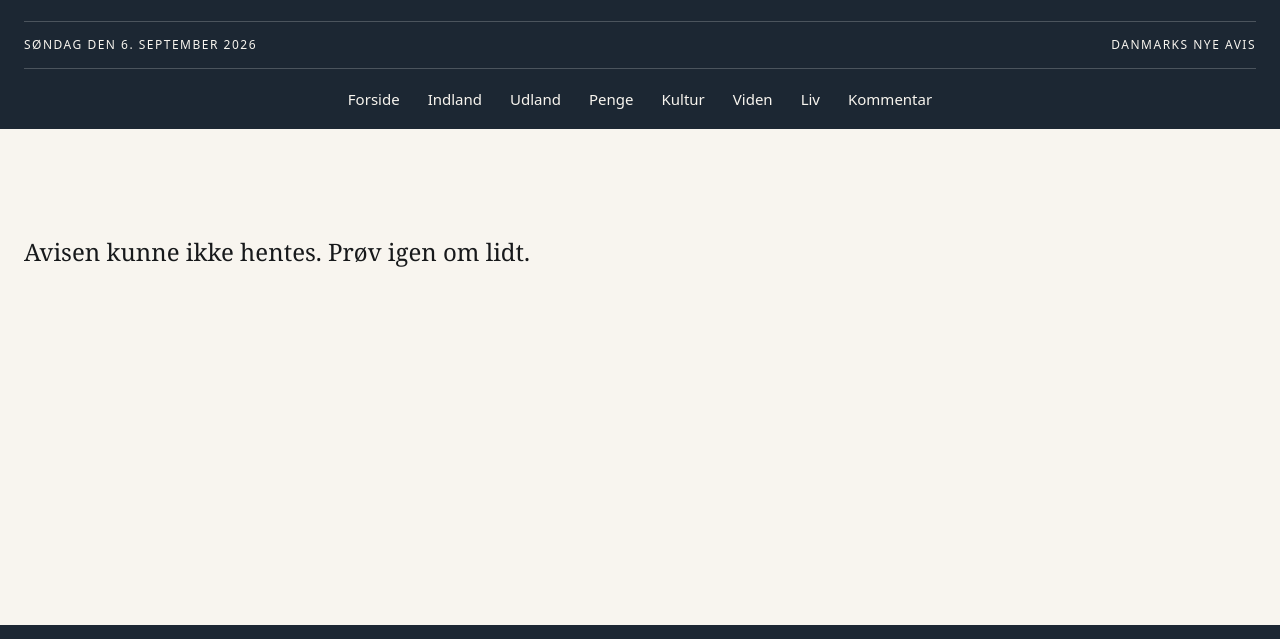
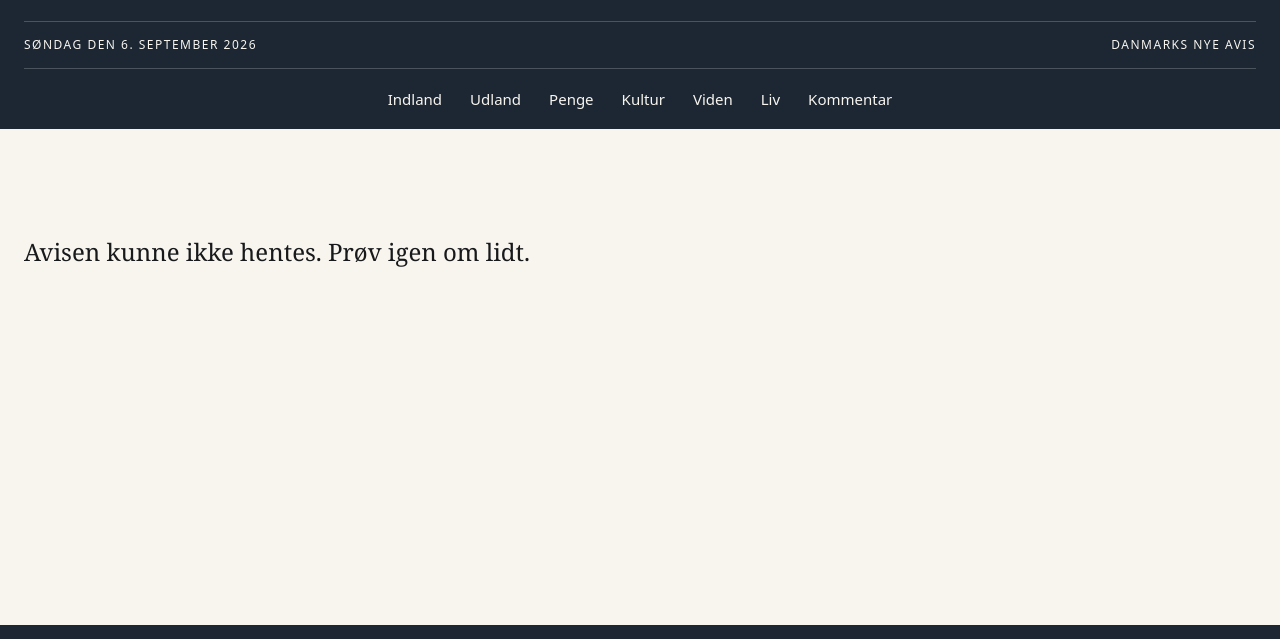
Before and after one commit to NickZen108/morgentidende, a website: page public/index.html in a window 1280 px wide. Shown: the part 161-800 px from the top of the page. Drawn offline with Linux system fonts and the light colour scheme; no server answers.

Commit message:
Remove redundant frontpage nav link

```diff
--- a/public/index.html
+++ b/public/index.html
@@ -1,3 +1,3 @@
 <!doctype html>
 <html lang="da"><head><meta charset="utf-8"><meta name="viewport" content="width=device-width,initial-scale=1"><meta name="theme-color" content="#1c2733"><title>Morgentidende — Danmarks nye avis</title><link rel="stylesheet" href="/styles.css"><script src="/app.js" defer></script></head>
-<body><a class="skip" href="#content">Gå til indhold</a><header><div class="masthead"><a href="/" aria-label="Morgentidende, forside"><span class="sun" aria-hidden="true">◒</span> Morgentidende</a></div><div class="dateline"><time id="date"></time><span>DANMARKS NYE AVIS</span></div><nav aria-label="Sektioner"><a href="/">Forside</a><a href="/?kategori=indland">Indland</a><a href="/?kategori=udland">Udland</a><a href="/?kategori=penge">Penge</a><a href="/?kategori=kultur">Kultur</a><a href="/?kategori=viden">Viden</a><a href="/?kategori=liv">Liv</a><a href="/?kategori=kommentar">Kommentar</a></nav></header><main id="content"><p class="status" role="status">Henter avisen…</p></main><footer><div><strong>Morgentidende</strong><p>Nyheder med overblik. Historier med perspektiv.</p><small>Artiklerne udarbejdes med AI og dokumenterede kilder. Kilder og billedkreditering fremgår af den enkelte artikel.</small></div></footer></body></html>
+<body><a class="skip" href="#content">Gå til indhold</a><header><div class="masthead"><a href="/" aria-label="Morgentidende, forside"><span class="sun" aria-hidden="true">◒</span> Morgentidende</a></div><div class="dateline"><time id="date"></time><span>DANMARKS NYE AVIS</span></div><nav aria-label="Sektioner"><a href="/?kategori=indland">Indland</a><a href="/?kategori=udland">Udland</a><a href="/?kategori=penge">Penge</a><a href="/?kategori=kultur">Kultur</a><a href="/?kategori=viden">Viden</a><a href="/?kategori=liv">Liv</a><a href="/?kategori=kommentar">Kommentar</a></nav></header><main id="content"><p class="status" role="status">Henter avisen…</p></main><footer><div><strong>Morgentidende</strong><p>Nyheder med overblik. Historier med perspektiv.</p><small>Artiklerne udarbejdes med AI og dokumenterede kilder. Kilder og billedkreditering fremgår af den enkelte artikel.</small></div></footer></body></html>
```
